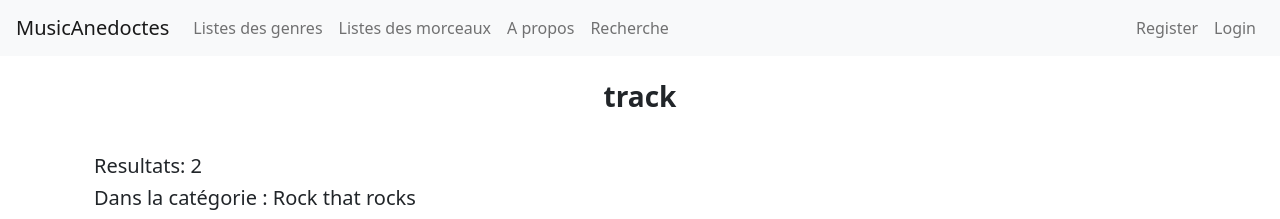
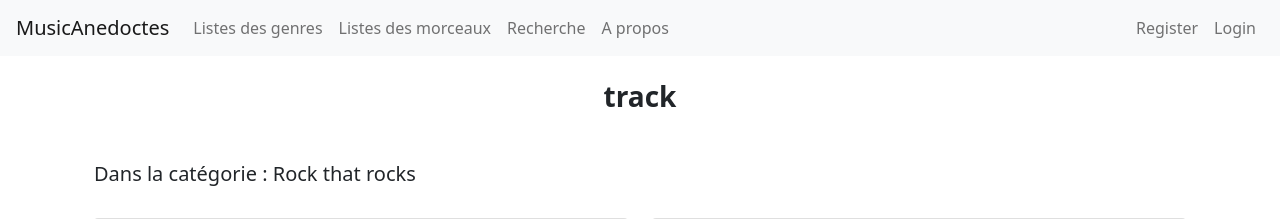
Before and after one commit to jejeOtt/anedocte_music, a CodeIgniter app: page /projetPHP/tracks in a window 1280 px wide. Shown: the top 219 px of the page. Run offline with CodeIgniter, Linux system fonts and the light colour scheme; data comes from the database, SQL or seed files in the repository.

Commit message:
Update tracks templates

```diff
--- a/application/views/templates/header.php
+++ b/application/views/templates/header.php
@@ -24,10 +24,10 @@
         <a class="nav-link" href="<?php echo base_url(); ?>tracks">Listes des morceaux</a>
       </li>
       <li class="nav-item">
-        <a class="nav-link" href="<?php echo base_url(); ?>about">A propos</a>
+        <a class="nav-link" href="<?php echo base_url(); ?>search/index">Recherche</a>
       </li>
       <li class="nav-item">
-        <a class="nav-link" href="<?php echo base_url(); ?>search/index">Recherche</a>
+        <a class="nav-link" href="<?php echo base_url(); ?>about">A propos</a>
       </li>
     </ul>
     <ul class="navbar-nav">
--- a/application/views/tracks/index.php
+++ b/application/views/tracks/index.php
@@ -19,7 +19,6 @@
                     <hr style="height:2px;border-width:0;color:gray;background-color:gray"><br>
                 <?php endif; ?>
             <?= $this->pagination->create_links(); ?>
-            <h5>Resultats: <?= $total_rows; ?></h5>
             <?php if (empty($tracks)) : ?>
                 <tr>
                     <td>
```
